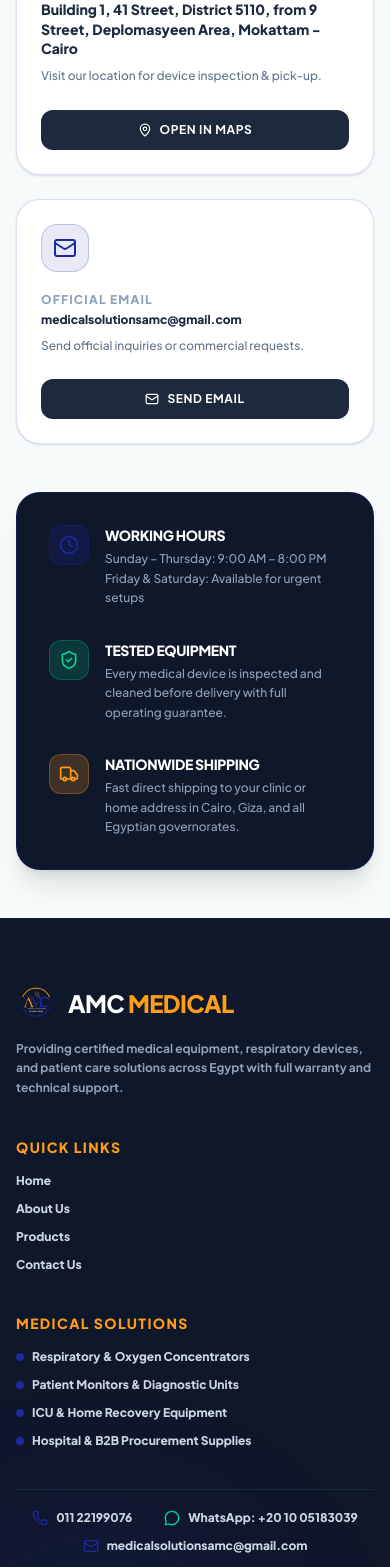
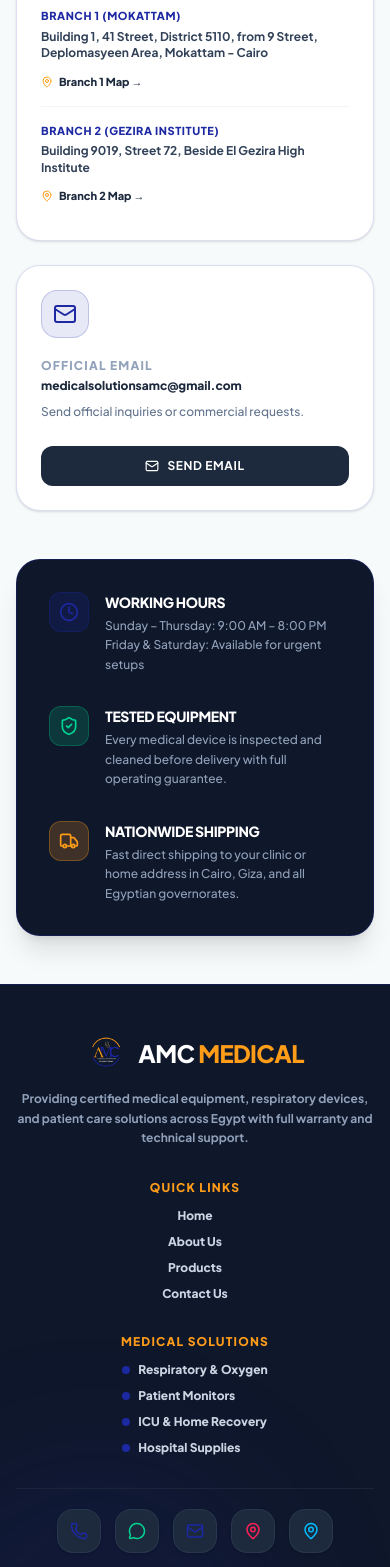
Before and after one commit to yassenahmed77/AMC, a React (Vite) app: page /contact in a window 390 px wide. Shown: the part 1060-2627 px from the top of the page. Built offline with nearby package versions, Linux system fonts and the light colour scheme; no server answers.

Commit message:
Update footer responsive design and add second branch location

```diff
--- a/src/components/Footer/Footer.jsx
+++ b/src/components/Footer/Footer.jsx
@@ -4,7 +4,10 @@
 function Footer() {
     const phoneNumber = "011 22199076";
     const whatsappClean = "201005183039";
-    const address = "Building 1, 41 Street, District 5110, from 9 Street, Deplomasyeen Area, Mokattam - Cairo";
+    const address1 = "Building 1, 41 Street, District 5110, from 9 Street, Deplomasyeen Area, Mokattam - Cairo";
+    const address1Map = "https://maps.google.com/?q=Mokattam,+Cairo,+Egypt";
+    const address2 = "Building 9019, Street 72, Beside El Gezira High Institute";
+    const address2Map = "https://maps.app.goo.gl/HCnjvwGAScNn5NBb9?g_st=iw";
     const email = "medicalsolutionsamc@gmail.com";
 
     const scrollToTop = () => {
@@ -12,18 +15,18 @@
     };
 
     return (
-        <footer className="bg-slate-900 text-white border-t border-maincolor/30 pt-16 pb-8 relative overflow-hidden font-sans">
+        <footer className="bg-slate-900 text-white border-t border-maincolor/30 pt-12 sm:pt-16 pb-8 relative overflow-hidden font-sans">
             {/* Subtle background ambient blur */}
             <div className="absolute -bottom-24 -left-24 w-96 h-96 bg-maincolor/10 rounded-full blur-3xl pointer-events-none" />
 
-            <div className="container relative z-10 space-y-10">
+            <div className="container relative z-10 space-y-8 sm:space-y-10 px-4 sm:px-6">
 
-                {/* Top Section: Brand Story & Navigation Columns */}
-                <div className="grid grid-cols-1 md:grid-cols-2 lg:grid-cols-12 gap-10">
+                {/* Top Section: Brand Story & Navigation Columns (Original 12-Col Desktop, Responsive Mobile/Tablet) */}
+                <div className="grid grid-cols-1 sm:grid-cols-2 lg:grid-cols-12 gap-8 sm:gap-10 lg:gap-10 items-start">
 
-                    {/* Brand Column (Col 1-5) */}
-                    <div className="lg:col-span-5 space-y-4">
-                        <div className="flex items-center gap-3">
+                    {/* Brand Column (Col 1-5 on Desktop) */}
+                    <div className="sm:col-span-2 lg:col-span-5 space-y-4 flex flex-col items-center lg:items-start text-center lg:text-left">
+                        <div className="flex items-center justify-center lg:justify-start gap-3">
                             <Link to="/" onClick={scrollToTop} className="w-10 h-10 block shrink-0">
                                 <img src="/logo.png" alt="AMC Logo" className="w-full h-full object-contain" />
                             </Link>
@@ -33,90 +36,126 @@
                             </span>
                         </div>
 
-                        <p className="text-slate-400 text-xs sm:text-sm leading-relaxed font-bold max-w-md">
+                        <p className="text-slate-400 text-xs sm:text-sm leading-relaxed font-bold max-w-md text-center lg:text-left">
                             Providing certified medical equipment, respiratory devices, and patient care solutions across Egypt with full warranty and technical support.
                         </p>
                     </div>
 
-                    {/* Quick Navigation Links (Col 6-8) */}
-                    <div className="lg:col-span-3 space-y-4">
-                        <h4 className="text-sm font-black uppercase tracking-widest text-primarycolor">Quick Links</h4>
-                        <ul className="space-y-3 text-xs sm:text-sm font-black text-slate-300">
-                            <li>
-                                <Link to="/" onClick={scrollToTop} className="hover:text-white transition-colors inline-flex items-center gap-1">
+                    {/* Quick Navigation Links (Col 6-8 on Desktop) */}
+                    <div className="space-y-3 sm:space-y-4 flex flex-col items-center lg:items-start lg:col-span-3 text-center lg:text-left">
+                        <h4 className="text-xs sm:text-sm font-black uppercase tracking-widest text-primarycolor text-center lg:text-left">Quick Links</h4>
+                        <ul className="space-y-2.5 sm:space-y-3 text-xs sm:text-sm font-black text-slate-300 flex flex-col items-center lg:items-start text-center lg:text-left">
+                            <li className="w-full text-center lg:text-left">
+                                <Link to="/" onClick={scrollToTop} className="hover:text-white transition-colors inline-flex items-center justify-center lg:justify-start gap-1">
                                     <span>Home</span>
                                 </Link>
                             </li>
-                            <li>
-                                <Link to="/about" onClick={scrollToTop} className="hover:text-white transition-colors inline-flex items-center gap-1">
+                            <li className="w-full text-center lg:text-left">
+                                <Link to="/about" onClick={scrollToTop} className="hover:text-white transition-colors inline-flex items-center justify-center lg:justify-start gap-1">
                                     <span>About Us</span>
                                 </Link>
                             </li>
-                            <li>
-                                <Link to="/products" onClick={scrollToTop} className="hover:text-white transition-colors inline-flex items-center gap-1">
+                            <li className="w-full text-center lg:text-left">
+                                <Link to="/products" onClick={scrollToTop} className="hover:text-white transition-colors inline-flex items-center justify-center lg:justify-start gap-1">
                                     <span>Products</span>
                                 </Link>
                             </li>
-                            <li>
-                                <Link to="/contact" onClick={scrollToTop} className="hover:text-white transition-colors inline-flex items-center gap-1">
+                            <li className="w-full text-center lg:text-left">
+                                <Link to="/contact" onClick={scrollToTop} className="hover:text-white transition-colors inline-flex items-center justify-center lg:justify-start gap-1">
                                     <span>Contact Us</span>
                                 </Link>
                             </li>
                         </ul>
                     </div>
 
-                    {/* Medical Categories (Col 9-12) */}
-                    <div className="lg:col-span-4 space-y-4">
-                        <h4 className="text-sm font-black uppercase tracking-widest text-primarycolor">Medical Solutions</h4>
-                        <ul className="space-y-3 text-xs sm:text-sm font-black text-slate-300">
-                            <li className="flex items-center gap-2">
+                    {/* Medical Categories (Col 9-12 on Desktop) */}
+                    <div className="space-y-3 sm:space-y-4 flex flex-col items-center lg:items-start lg:col-span-4 text-center lg:text-left">
+                        <h4 className="text-xs sm:text-sm font-black uppercase tracking-widest text-primarycolor text-center lg:text-left">Medical Solutions</h4>
+                        <ul className="space-y-2.5 sm:space-y-3 text-xs sm:text-sm font-black text-slate-300 flex flex-col items-start text-left">
+                            <li className="flex items-center justify-start gap-2">
                                 <span className="w-2 h-2 rounded-full bg-maincolor shrink-0"></span>
-                                <span>Respiratory & Oxygen Concentrators</span>
+                                <span>Respiratory & Oxygen</span>
                             </li>
-                            <li className="flex items-center gap-2">
+                            <li className="flex items-center justify-start gap-2">
                                 <span className="w-2 h-2 rounded-full bg-maincolor shrink-0"></span>
-                                <span>Patient Monitors & Diagnostic Units</span>
+                                <span>Patient Monitors</span>
                             </li>
-                            <li className="flex items-center gap-2">
+                            <li className="flex items-center justify-start gap-2">
                                 <span className="w-2 h-2 rounded-full bg-maincolor shrink-0"></span>
-                                <span>ICU & Home Recovery Equipment</span>
+                                <span>ICU & Home Recovery</span>
                             </li>
-                            <li className="flex items-center gap-2">
+                            <li className="flex items-center justify-start gap-2">
                                 <span className="w-2 h-2 rounded-full bg-maincolor shrink-0"></span>
-                                <span>Hospital & B2B Procurement Supplies</span>
+                                <span>Hospital Supplies</span>
                             </li>
                         </ul>
                     </div>
 
                 </div>
 
-                {/* Dedicated Centered Contact Bar */}
-                <div className="w-full py-5 border-y border-slate-800 flex flex-wrap items-center justify-center text-center gap-x-8 gap-y-3 text-xs sm:text-sm font-black text-slate-300 mx-auto">
-                    <div className="flex items-center gap-2">
-                        <Phone size={16} className="text-maincolor shrink-0" />
-                        <a href={`tel:${phoneNumber.replace(/\s+/g, '')}`} className="hover:text-white transition-colors">{phoneNumber}</a>
-                    </div>
+                {/* Dedicated Centered Contact Bar - Icons Only */}
+                <div className="w-full py-5 border-y border-slate-800/80 flex items-center justify-center flex-wrap gap-3.5 sm:gap-6 mx-auto">
+                    {/* Phone Call */}
+                    <a
+                        href={`tel:${phoneNumber.replace(/\s+/g, '')}`}
+                        title={`Call ${phoneNumber}`}
+                        aria-label="Call Us"
+                        className="w-11 h-11 sm:w-12 sm:h-12 rounded-2xl bg-slate-800 hover:bg-maincolor text-maincolor hover:text-white flex items-center justify-center border border-slate-700/60 shadow-sm transition-all duration-300 hover:scale-110 group cursor-pointer"
+                    >
+                        <Phone size={18} className="group-hover:rotate-12 transition-transform duration-300" />
+                    </a>
 
-                    <div className="flex items-center gap-2">
-                        <MessageCircle size={16} className="text-emerald-400 shrink-0" />
-                        <a href={`https://wa.me/${whatsappClean}`} target="_blank" rel="noopener noreferrer" className="hover:text-emerald-400 transition-colors">WhatsApp: +20 10 05183039</a>
-                    </div>
+                    {/* WhatsApp */}
+                    <a
+                        href={`https://wa.me/${whatsappClean}`}
+                        target="_blank"
+                        rel="noopener noreferrer"
+                        title="Chat on WhatsApp"
+                        aria-label="WhatsApp Chat"
+                        className="w-11 h-11 sm:w-12 sm:h-12 rounded-2xl bg-slate-800 hover:bg-emerald-500 text-emerald-400 hover:text-white flex items-center justify-center border border-slate-700/60 shadow-sm transition-all duration-300 hover:scale-110 group cursor-pointer"
+                    >
+                        <MessageCircle size={18} className="group-hover:scale-110 transition-transform duration-300" />
+                    </a>
 
-                    <div className="flex items-center gap-2">
-                        <Mail size={16} className="text-maincolor shrink-0" />
-                        <a href={`mailto:${email}`} className="hover:text-white transition-colors">{email}</a>
-                    </div>
+                    {/* Email */}
+                    <a
+                        href={`mailto:${email}`}
+                        title={`Email: ${email}`}
+                        aria-label="Send Email"
+                        className="w-11 h-11 sm:w-12 sm:h-12 rounded-2xl bg-slate-800 hover:bg-maincolor text-maincolor hover:text-white flex items-center justify-center border border-slate-700/60 shadow-sm transition-all duration-300 hover:scale-110 group cursor-pointer"
+                    >
+                        <Mail size={18} className="group-hover:-translate-y-0.5 transition-transform duration-300" />
+                    </a>
 
-                    <div className="flex items-center gap-2">
-                        <MapPin size={16} className="text-primarycolor shrink-0" />
-                        <a href="https://maps.google.com/?q=Mokattam,+Cairo,+Egypt" target="_blank" rel="noopener noreferrer" className="hover:text-white transition-colors">{address}</a>
-                    </div>
+                    {/* Branch 1 Location (Mokattam - Rose/Red Accent) */}
+                    <a
+                        href={address1Map}
+                        target="_blank"
+                        rel="noopener noreferrer"
+                        title={`Branch 1 (Mokattam): ${address1}`}
+                        aria-label="Branch 1 Location"
+                        className="w-11 h-11 sm:w-12 sm:h-12 rounded-2xl bg-slate-800 hover:bg-rose-500 text-rose-500 hover:text-white flex items-center justify-center border border-slate-700/60 shadow-sm transition-all duration-300 hover:scale-110 group cursor-pointer"
+                    >
+                        <MapPin size={18} className="group-hover:bounce transition-transform duration-300" />
+                    </a>
+
+                    {/* Branch 2 Location (Gezira Institute - Sky/Cyan Accent) */}
+                    <a
+                        href={address2Map}
+                        target="_blank"
+                        rel="noopener noreferrer"
+                        title={`Branch 2 (Gezira Institute): ${address2}`}
+                        aria-label="Branch 2 Location"
+                        className="w-11 h-11 sm:w-12 sm:h-12 rounded-2xl bg-slate-800 hover:bg-sky-500 text-sky-400 hover:text-white flex items-center justify-center border border-slate-700/60 shadow-sm transition-all duration-300 hover:scale-110 group cursor-pointer"
+                    >
+                        <MapPin size={18} className="group-hover:bounce transition-transform duration-300" />
+                    </a>
                 </div>
 
                 {/* Bottom Bar: Pure 3-Column Grid */}
                 <div className="pt-2 grid grid-cols-1 md:grid-cols-3 items-center text-center gap-4 text-xs font-black text-slate-400">
                     {/* Left Column: Copyright */}
-                    <p className="md:text-left">© {new Date().getFullYear()} AMC Medical Store. All rights reserved.</p>
+                    <p className="md:text-left text-slate-400 font-bold">© {new Date().getFullYear()} AMC Medical Store. All rights reserved.</p>
 
                     {/* Middle Column: Pure Grid Centered Signature Pill */}
                     <div className="flex justify-center items-center">
@@ -124,10 +163,9 @@
                             href="https://www.facebook.com/yassenazarooo"
                             target="_blank"
                             rel="noopener noreferrer"
-                            className="inline-flex items-center gap-1.5 px-4 py-1.5 rounded-full bg-slate-800/80 hover:bg-slate-800 border border-maincolor/40 hover:border-maincolor text-slate-200 hover:text-white hover:scale-110 active:scale-95 transition-all duration-300 text-xs font-black tracking-wide group shadow-md shadow-maincolor/10"
+                            className="text-slate-400 hover:text-slate-200 transition-colors text-xs font-semibold tracking-wide"
                         >
-                            <span>Azaroo Was Here!</span>
-                            <span className="text-xs group-hover:scale-125 transition-transform duration-300">😉</span>
+                            Designed & Developed by <span className="text-slate-200 font-bold hover:text-primarycolor underline underline-offset-4 decoration-primarycolor/40 hover:decoration-primarycolor transition-all">Yassen</span>
                         </a>
                     </div>
 
@@ -135,9 +173,10 @@
                     <div className="flex justify-center md:justify-end">
                         <button
                             onClick={scrollToTop}
-                            className="hover:text-white transition-colors cursor-pointer"
+                            className="hover:text-white transition-colors cursor-pointer font-bold inline-flex items-center gap-1 bg-slate-800/60 px-3 py-1.5 rounded-lg border border-slate-700/50 hover:bg-slate-800"
                         >
-                            Back to Top ↑
+                            <span>Back to Top</span>
+                            <span className="text-primarycolor font-black">↑</span>
                         </button>
                     </div>
                 </div>
--- a/src/pages/Contact.jsx
+++ b/src/pages/Contact.jsx
@@ -4,7 +4,12 @@
     const phoneNumber = "011 22199076";
     const whatsappNumber = "+20 10 05183039";
     const whatsappClean = "201005183039";
-    const address = "Building 1, 41 Street, District 5110, from 9 Street, Deplomasyeen Area, Mokattam - Cairo";
+    const address1 = "Building 1, 41 Street, District 5110, from 9 Street, Deplomasyeen Area, Mokattam - Cairo";
+    const address1Map = "https://maps.google.com/?q=Mokattam,+Cairo,+Egypt";
+
+    const address2 = "Building 9019, Street 72, Beside El Gezira High Institute";
+    const address2Map = "https://maps.app.goo.gl/HCnjvwGAScNn5NBb9?g_st=iw";
+
     const email = "medicalsolutionsamc@gmail.com";
 
     return (
@@ -70,27 +75,44 @@
                         </a>
                     </div>
 
-                    {/* 3. Showroom Address */}
+                    {/* 3. Showroom & Office Locations */}
                     <div className="bg-white border border-maincolor/15 rounded-3xl p-6 shadow-sm hover:shadow-md transition-shadow duration-300 flex flex-col justify-between">
                         <div>
                             <div className="w-12 h-12 rounded-2xl bg-primarycolor/10 text-primarycolor flex items-center justify-center mb-5 border border-primarycolor/20">
                                 <MapPin className="w-6 h-6" />
                             </div>
-                            <h3 className="text-xs font-black text-slate-400 uppercase tracking-widest mb-1">Location / Office</h3>
-                            <p className="text-sm font-extrabold text-slate-800 leading-snug mb-2">{address}</p>
-                            <p className="text-slate-500 text-xs leading-relaxed font-medium mb-6">
-                                Visit our location for device inspection & pick-up.
-                            </p>
+                            <h3 className="text-xs font-black text-slate-400 uppercase tracking-widest mb-3">Our Branches</h3>
+
+                            {/* Branch 1 */}
+                            <div className="mb-4 pb-3 border-b border-slate-100">
+                                <span className="text-[11px] font-black uppercase text-maincolor tracking-wider block mb-1">Branch 1 (Mokattam)</span>
+                                <p className="text-xs font-bold text-slate-700 leading-snug mb-2">{address1}</p>
+                                <a
+                                    href={address1Map}
+                                    target="_blank"
+                                    rel="noopener noreferrer"
+                                    className="inline-flex items-center gap-1.5 text-[11px] font-black text-slate-800 hover:text-maincolor transition-colors"
+                                >
+                                    <MapPin size={12} className="text-primarycolor" />
+                                    <span>Branch 1 Map →</span>
+                                </a>
+                            </div>
+
+                            {/* Branch 2 */}
+                            <div className="mb-2">
+                                <span className="text-[11px] font-black uppercase text-maincolor tracking-wider block mb-1">Branch 2 (Gezira Institute)</span>
+                                <p className="text-xs font-bold text-slate-700 leading-snug mb-2">{address2}</p>
+                                <a
+                                    href={address2Map}
+                                    target="_blank"
+                                    rel="noopener noreferrer"
+                                    className="inline-flex items-center gap-1.5 text-[11px] font-black text-slate-800 hover:text-maincolor transition-colors"
+                                >
+                                    <MapPin size={12} className="text-primarycolor" />
+                                    <span>Branch 2 Map →</span>
+                                </a>
+                            </div>
                         </div>
-                        <a
-                            href="https://maps.google.com/?q=Mokattam,+Cairo,+Egypt"
-                            target="_blank"
-                            rel="noopener noreferrer"
-                            className="w-full inline-flex items-center justify-center gap-2 bg-slate-800 hover:bg-slate-700 text-white font-bold py-3 rounded-xl text-xs uppercase tracking-wider transition-colors duration-200"
-                        >
-                            <MapPin size={14} />
-                            <span>Open in Maps</span>
-                        </a>
                     </div>
 
                     {/* 4. Official Email */}
--- /dev/null
+++ b/src/pages/products/testing.js
@@ -0,0 +1,3 @@
+function calcCartTotal(cartItems) {
+    cartitems.reduce((acc, item) => {return acc + (item.price * item.quantity)},0 )
+}
```
